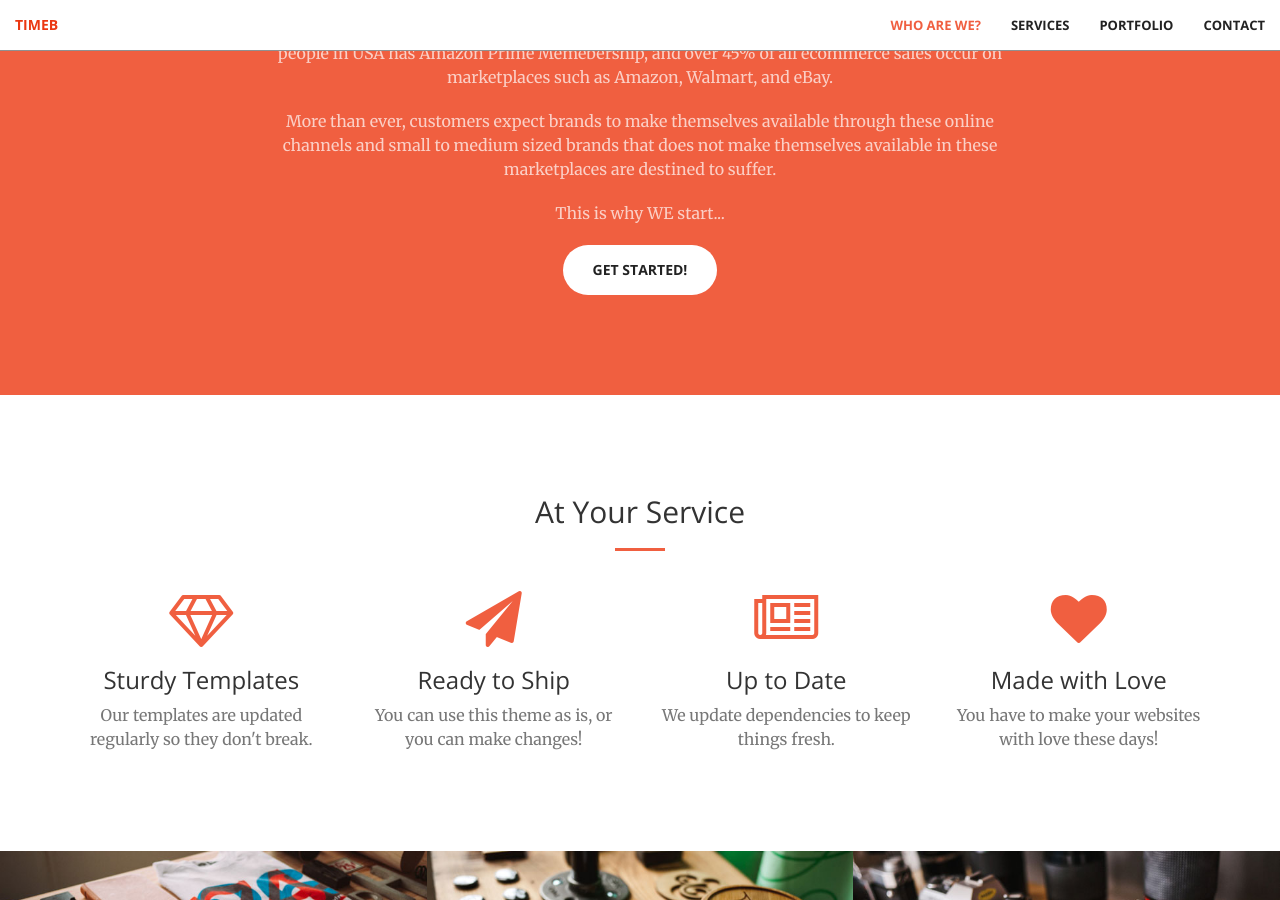
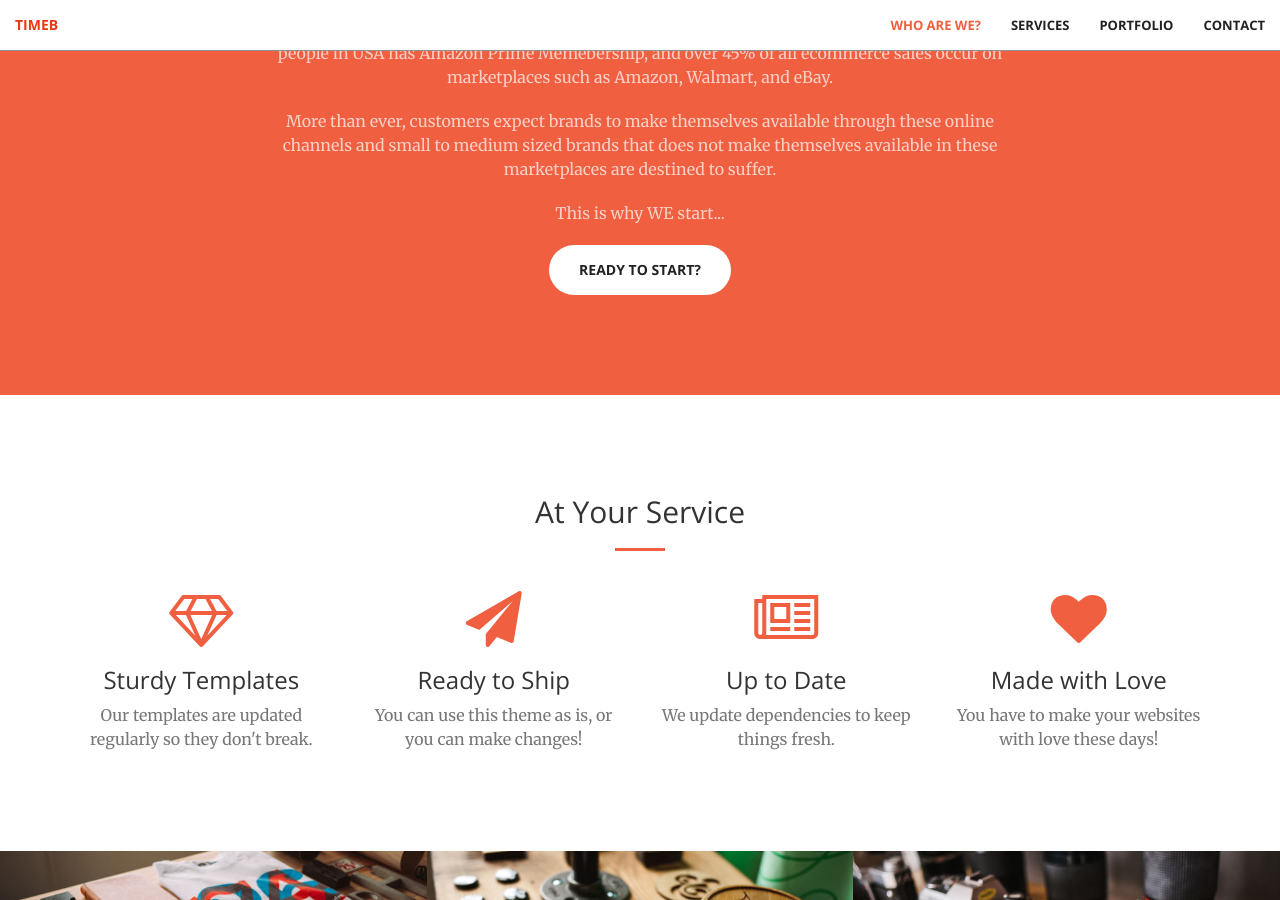
Before and after one commit to TimeBinc/TimeBinc.github.io, a Jekyll site: the page built from index.html, in a window 1280 px wide and 900 px high, scrolled down 1247 px. Built offline with Jekyll 4.4.1, drawn with Linux system fonts in a browser that asks for light colours.

Commit message:
Update contents

```diff
--- a/_includes/call-to-action.html
+++ b/_includes/call-to-action.html
@@ -9,7 +9,7 @@
                 <p class="text-faded">More than 55% of all consumers begin their first product search on Amazon, more than 59% of people in USA has Amazon Prime Memebership, and over 45% of all ecommerce sales occur on marketplaces such as Amazon, Walmart, and eBay.</p>
                 <p class="text-faded">More than ever, customers expect brands to make themselves available through these online channels and small to medium sized brands that does not make themselves available in these marketplaces are destined to suffer.</p>
                 <p class="text-faded">This is why WE start...</p>
-                <a href="#" class="btn btn-default btn-xl">Get Started!</a>
+                <a href="#" class="btn btn-default btn-xl">Ready to Start?</a>
             </div>
         </div>
     </div>
```
